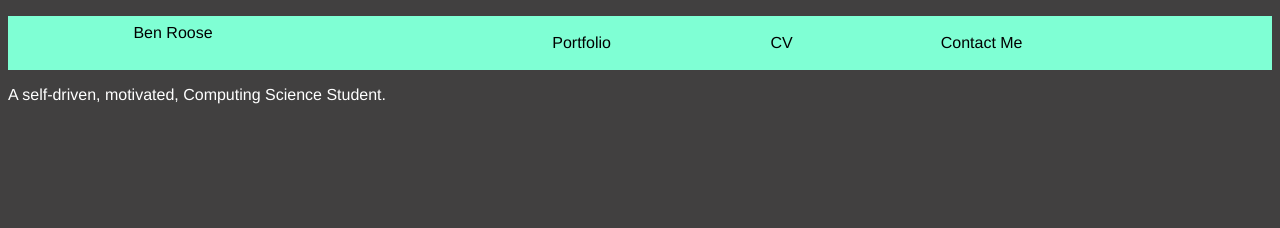
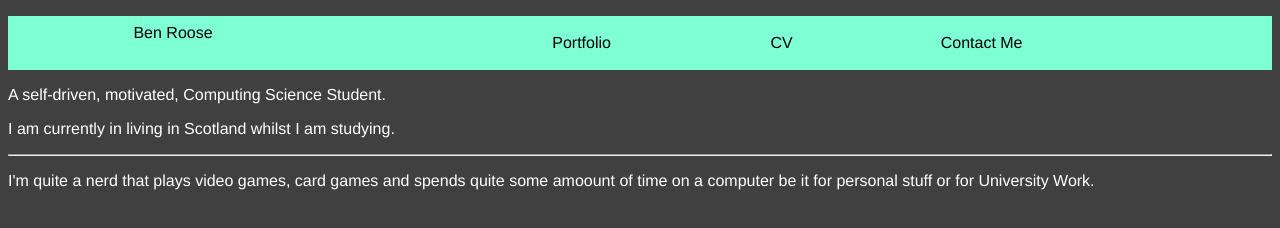
Before and after one commit to RooseB/portfolioWebsite, a plain HTML site: page index.html in a window 1280 px wide. Drawn offline with Linux system fonts and the light colour scheme.

Commit message:
Update index.html

```diff
--- a/index.html
+++ b/index.html
@@ -19,6 +19,9 @@
 
         <div id="headerContainer">
             <p>A self-driven, motivated, Computing Science Student.</p>
+            <p>I am currently in living in Scotland whilst I am studying.</p>
+            <hr>
+            <p>I'm quite a nerd that plays video games, card games and spends quite some amoount of time on a computer be it for personal stuff or for University Work.</p>
         </div>
     </body>
 </html>
```
